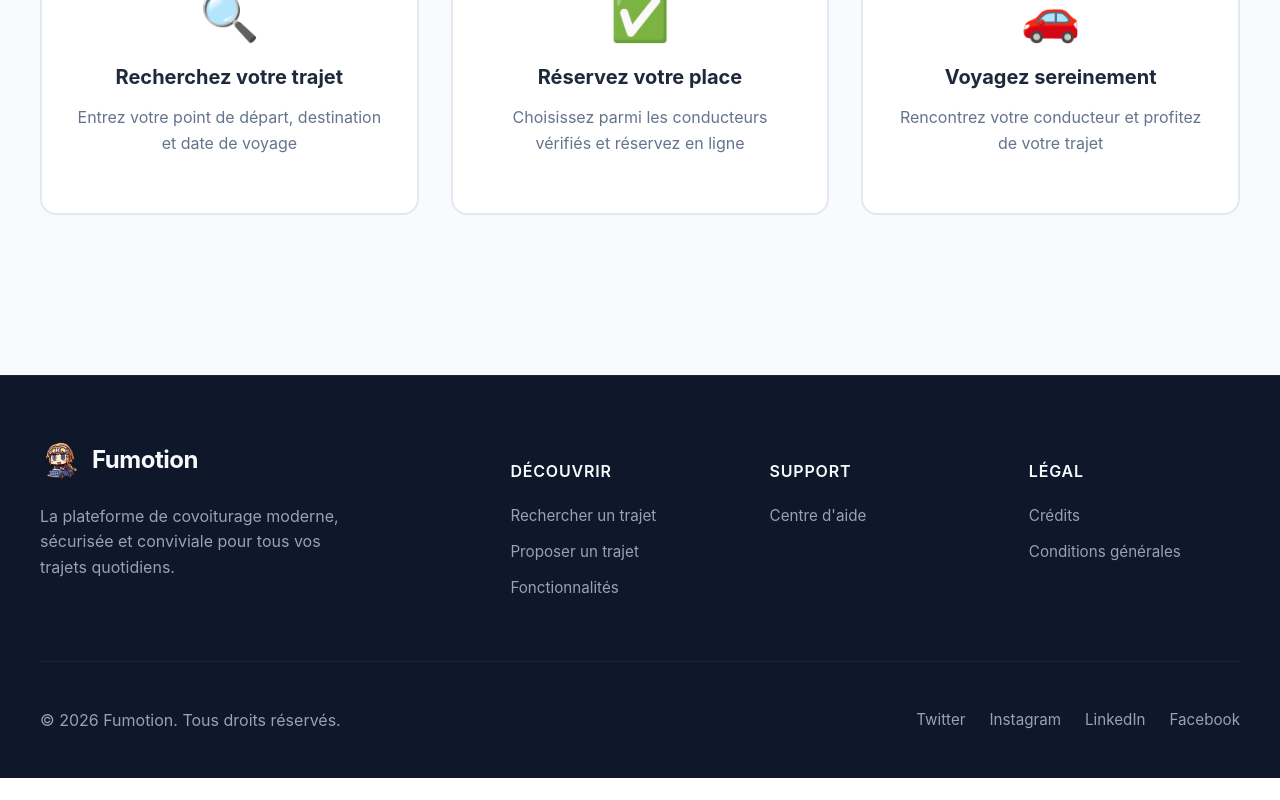
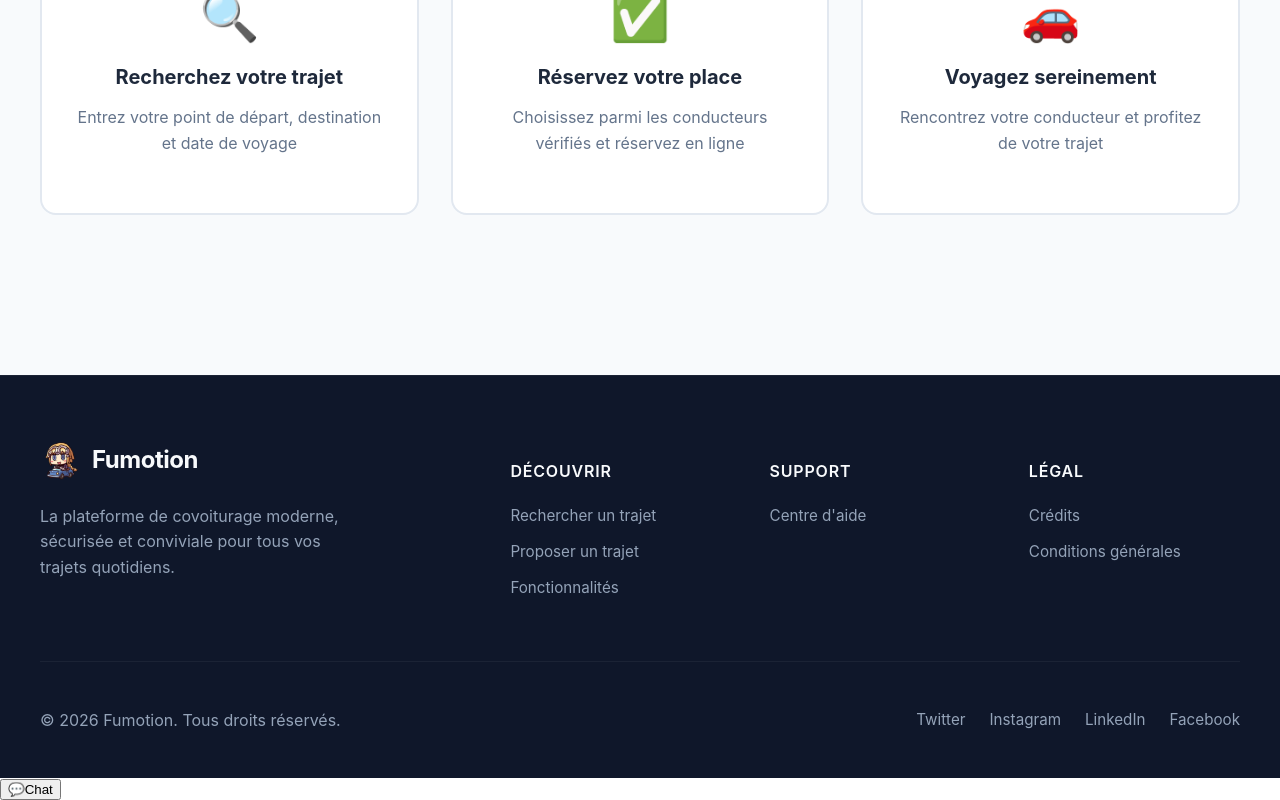
Before and after one commit to clepix21/Fumotion, a React (Create React App) app in the folder app/frontend/: page / in a window 1280 px wide. Shown: the part 2323-3123 px from the top of the page. Before the commit the page ends 3101 px from the top, so only its background shows below. Built offline with nearby package versions, Linux system fonts and the light colour scheme; no server answers.

Commit message:
feat: ajouter un bouton de chat fixe pour améliorer l'accessibilité de la messagerie

```diff
--- a/app/frontend/src/pages/HomePage.js
+++ b/app/frontend/src/pages/HomePage.js
@@ -277,6 +277,16 @@ export default function HomePage() {
       </section>
 
       <Footer />
+
+      {/* Icône de chat fixe */}
+      <button
+        className="fixed-chat-button"
+        onClick={() => isAuthenticated() ? navigate("/chat") : navigate("/login")}
+        title="Messagerie"
+      >
+        <span className="chat-icon">💬</span>
+        <span className="chat-tooltip">Chat</span>
+      </button>
     </div>
   )
 }
```
